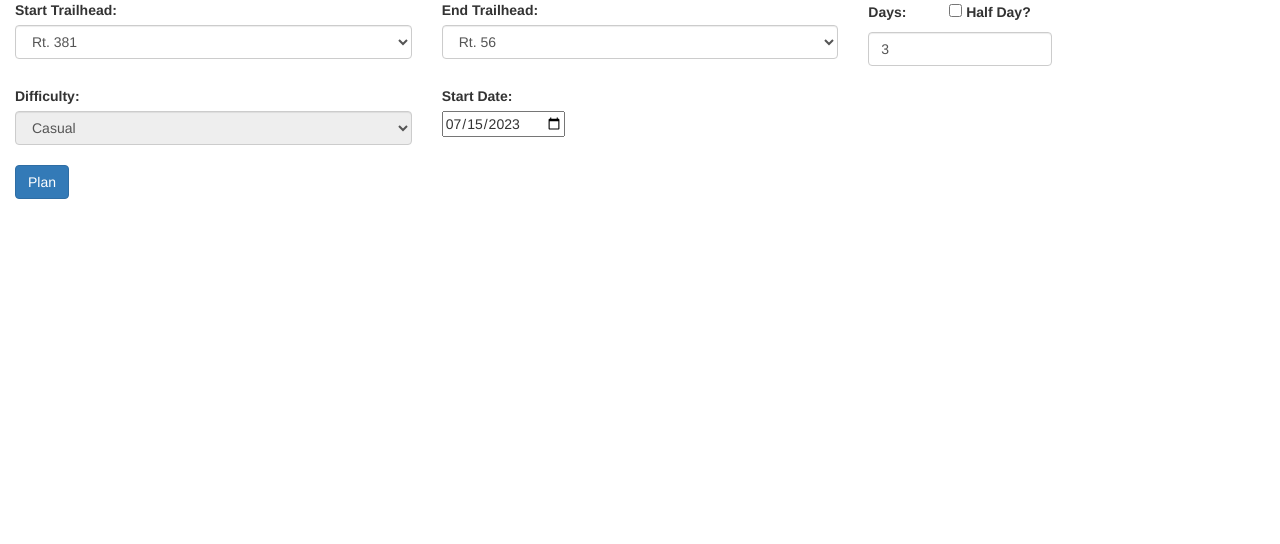
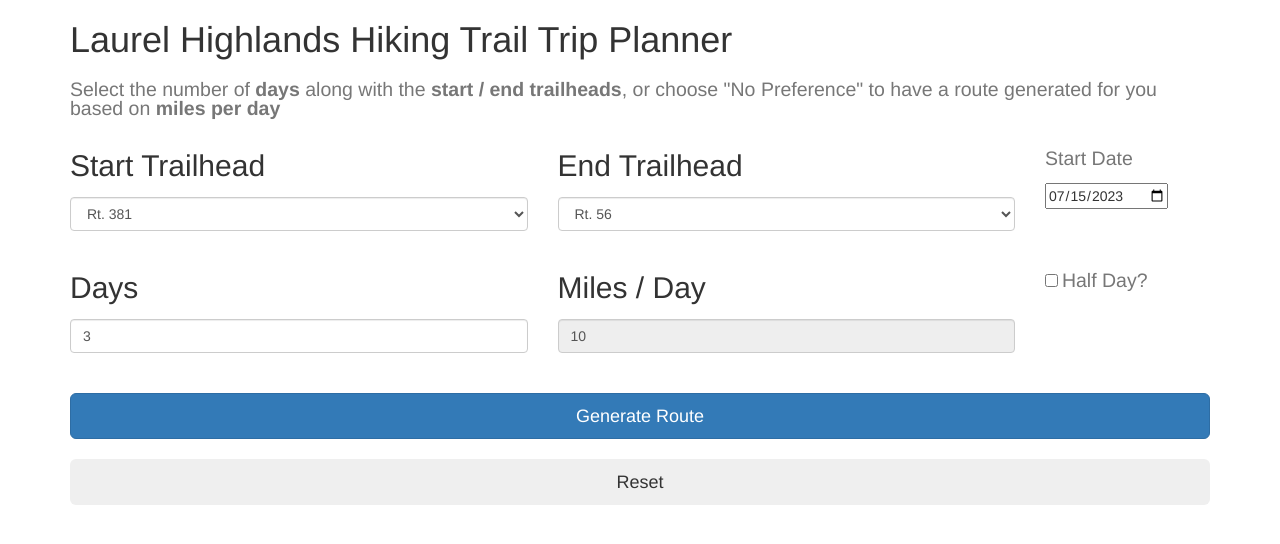
Before and after one commit to amccafferty42/trailtuner, a plain HTML site: page index.html in a window 1280 px wide. Drawn offline with nearby package versions, Linux system fonts and the light colour scheme.

Commit message:
replace difficulty with miles

```diff
--- a/index.html
+++ b/index.html
@@ -3,56 +3,67 @@
         <title>Hiking Trip Planner</title>
     </head>
     <body>
-        <div class="container-fluid">
+        <div class="container">
+            <h1 id="title"></h1>
+            <h2><small>Select the number of <strong>days</strong> along with the <strong>start / end trailheads</strong>, or choose "No Preference" to have a route generated for you based on <strong>miles per day</strong></small></h2>
             <div class="row">
-                <div class="col-md-4">
-                    <label for="start">Start Trailhead: </label>
-                    <select id="start" class="form-control" onChange="enableDifficulty()">
+                <div class="col-md-5">
+                    <label for="start"><h2>Start Trailhead</h2></label>
+                    <select id="start" class="form-control" onChange="enableMilesPerDay()">
                         <option value="0">No Preference</option>
                     </select>
                 </div>
-                <div class="col-md-4">
-                    <label for="end">End Trailhead: </label>
-                    <select id="end" class="form-control" onChange="enableDifficulty()">
+                <div class="col-md-5">
+                    <label for="end"><h2>End Trailhead</h2></label>
+                    <select id="end" class="form-control" onChange="enableMilesPerDay()">
                         <option value="0">No Preference</option>
                     </select>
                 </div>
                 <div class="col-md-2">
-                    <label for="days">Days:&nbsp;&nbsp;&nbsp;&nbsp;&nbsp;&nbsp;&nbsp;&nbsp;&nbsp;&nbsp;
-                        <input class="half-day-input form-check-input" type="checkbox" id="half">
-                        <label class="half-day-label form-check-label" for="half">
-                            Half Day?
-                        </label></label>
-                    <input type="number" min="1" max="9" value="3" name="days" id="days" class="form-control">
+                    <label for="date"><h2><small>Start Date</small></h2></label>
+                    <br>
+                    <input type="date" id="start-date" name="start-date" value="2018-07-22">
                 </div>
-                <!-- <div class="col-md-2">
-                    <div class="form-check">
-                        <input class="form-check-input" type="checkbox" id="half">
-                        <label class="form-check-label" for="half">
-                            Half Day?
-                        </label>
-                    </div>
-                </div> -->
             </div>
             <br>
-            <div class="row">
-                <div class="col-md-4">
-                    <label for="difficulty">Difficulty: </label>
+            <div class="row align-items-center">
+                <div class="col-md-5">
+                    <label for="days"><h2>Days</h2></label>
+                    <input type="number" min="1" value="3" name="days" id="days" class="form-control">
+                </div>
+                <div class="col-md-5">
+                    <label for="miles"><h2>Miles / Day</h2></label>
+                    <input type="number" min="1" max="100" value="10" name="miles" id="miles" class="form-control" disabled>
+                </div>
+                <!-- <div class="col-md-1">
+                    <label for="difficulty"><h2><small>Difficulty</small></h2></label>
                     <select id="difficulty" class="form-control" disabled>
                         <option value="1">Casual</option>
                         <option value="1.5">Moderate</option>
                         <option value="2">Strenuous</option>
                     </select>
-                </div>
-                <div class="col-md-2">
-                    <label for="date">Start Date: </label>
-                    <br>
-                    <input type="date" id="start-date" name="start-date" value="2018-07-22">
+                </div> -->
+                <div class="col-sm-2 align-self-center">
+                    <input class="half-day-input form-check-input" type="checkbox" id="half">
+                    <label class="half-day-label form-check-label" for="half"><h2><small>Half Day?</small></h2></label>
                 </div>
             </div>
             <br>
-            <button class="btn btn-primary" type="button" onclick="plan()">Plan</button>
+            <br>
+            <div class="row">
+                <div class="col-md-12">
+                    <button class="btn btn-primary btn-lg btn-block" type="button" onclick="plan()">Generate Route</button>
+                </div>
+            </div>
+            <br>
+            <div class="row">
+                <div class="col-md-12">
+                    <button class="btn btn-secondary btn-lg btn-block" type="button" onclick="reset()">Reset</button>
+                </div>
+            </div>
         </div>
+
+    </div>
         <p id="route"></p>
     </body>
 </html>
--- a/lhht.js
+++ b/lhht.js
@@ -68,9 +68,11 @@ const selectStart = document.getElementById('start');
 const selectEnd = document.getElementById('end');
 const inputDays = document.getElementById('days');
 const selectDifficulty = document.getElementById('difficulty');
+const inputMiles = document.getElementById('miles');
 const inputDate = document.getElementById('start-date');
 const inputHalfDay = document.getElementById('half');
 const pRoute = document.getElementById('route');
+const h1Title = document.getElementById('title');
 
 for (let i = 0; i < trail.trailheads.length; i++) {
     addOption(selectStart, trail.trailheads[i].name, i+1);
@@ -80,6 +82,8 @@ for (let i = 0; i < trail.trailheads.length; i++) {
 selectStart.value = 1;
 selectEnd.value = selectEnd.length - 1;
 inputDate.valueAsDate = new Date();
+inputDays.max = trail.campsites.length + 1;
+h1Title.innerHTML = trail.name + ' Trip Planner';
 
 function addOption(element, name, value) {
     let el = document.createElement("option");
@@ -90,7 +94,7 @@ function addOption(element, name, value) {
 
 function plan() {
     const startDate = new Date(inputDate.value + 'T00:00');
-    let difficulty = selectDifficulty.value * inputDays.value * 9;
+    let difficulty = (inputMiles.value * inputDays.value);
     if (inputHalfDay.checked) difficulty -= (7.5 * selectDifficulty.value);
 
     const startTrailhead = selectStart.value == 0 ? selectStartTrailhead(trail.trailheads[selectEnd.value - 1], difficulty) : trail.trailheads[selectStart.value - 1];
@@ -100,6 +104,15 @@ function plan() {
     const route = generateRoute(startTrailhead, endTrailhead, inputDays.value, startDate, inputHalfDay.checked);
 
     displayRoute(route);
+}
+
+function reset() {
+    selectStart.value = 1;
+    selectEnd.value = selectEnd.length - 1;
+    inputDate.valueAsDate = new Date();
+    inputDays.value = 3;
+    inputMiles.value = 10;
+    inputHalfDay.checked = false;
 }
 
 /* Given optional end trailhead and difficulty integer, return start trailhead */
@@ -295,11 +308,11 @@ function subset(arra, arra_size) {
     return result_set;
 }
 
-function enableDifficulty() {
+function enableMilesPerDay() {
     if (selectStart.value == 0 || selectEnd.value == 0) {
-        selectDifficulty.disabled = false;
+        inputMiles.disabled = false;
     } else {
-        selectDifficulty.disabled = true;
+        inputMiles.disabled = true;
     }
 }
 
--- a/main.css
+++ b/main.css
@@ -1,4 +1,6 @@
-
+.btn-primary {
+bottom: 0px;
+}
 
 .tooltip {
 position: relative;
```
